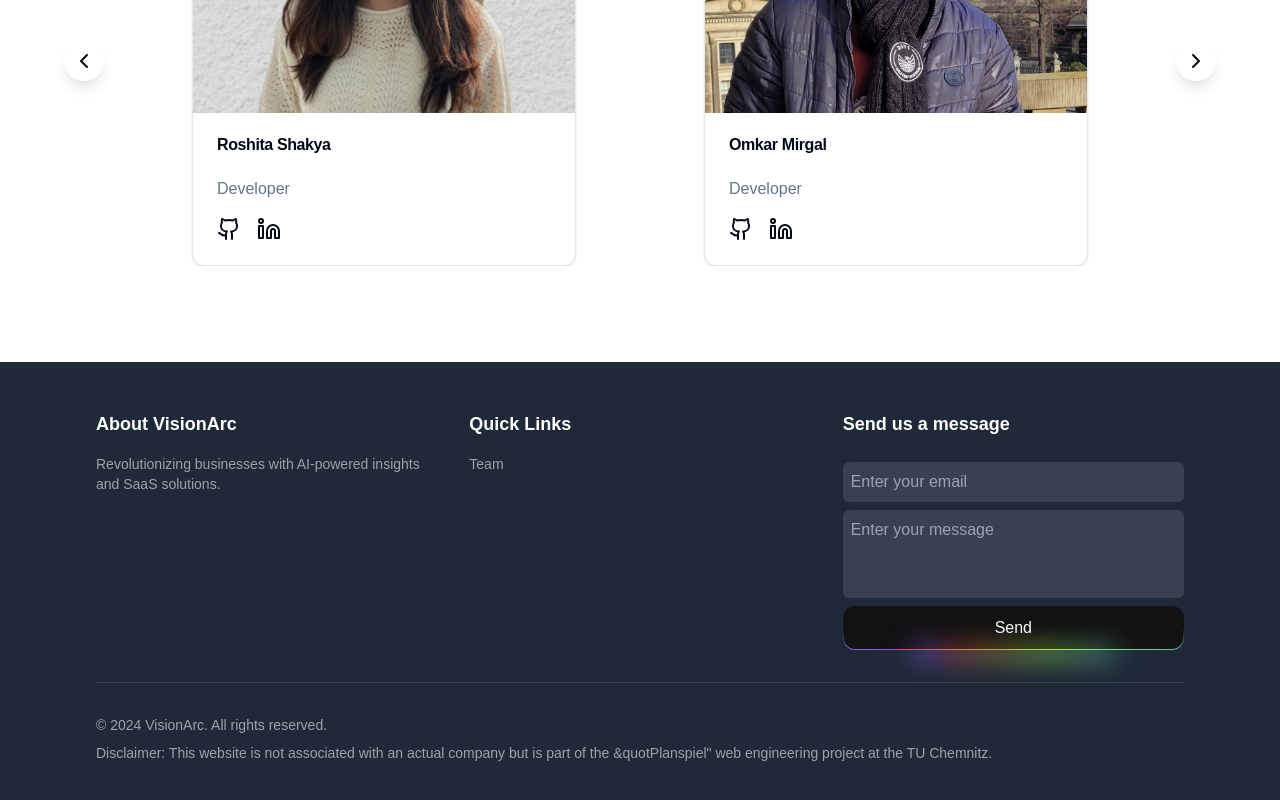
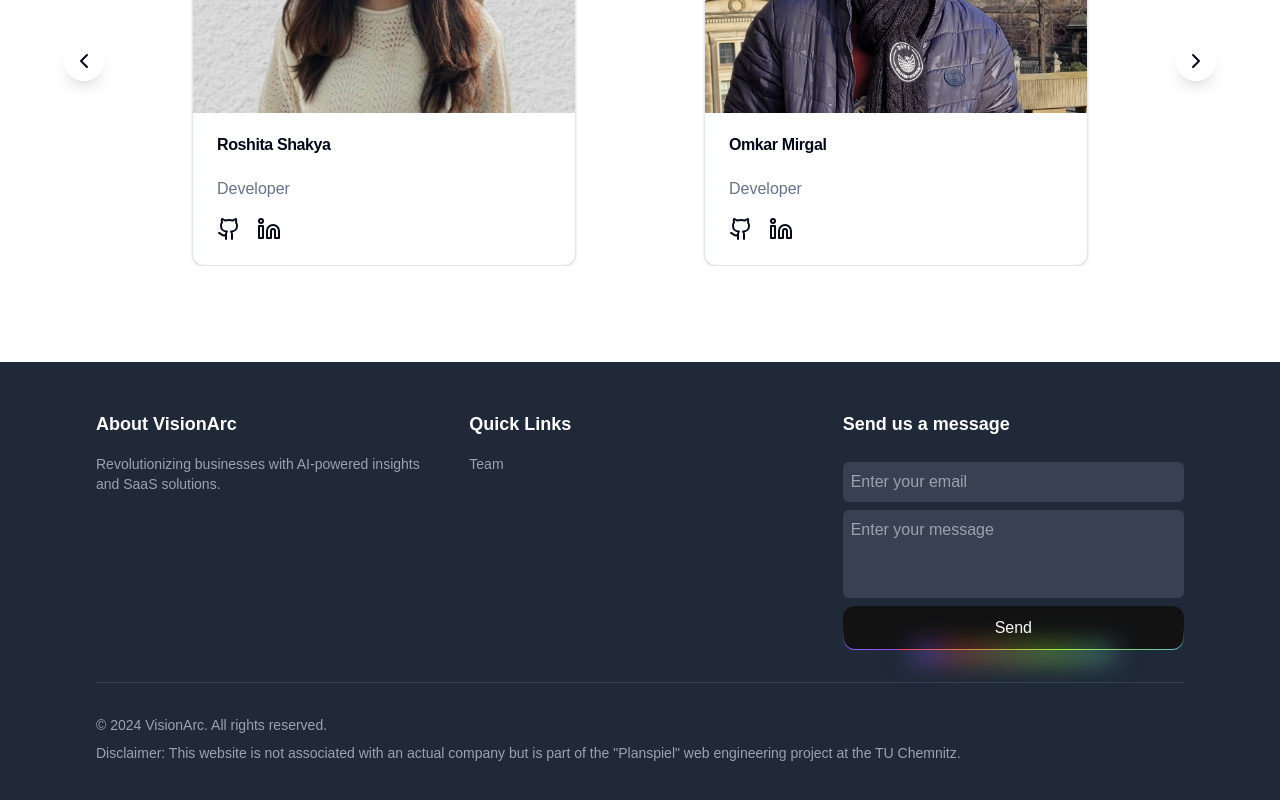
Before and after one commit to visionarc-chemnitz/v_arc, a Next.js app: page / in a window 1280 px wide. Shown: the part 1112-1912 px from the top of the page. Built offline with nearby package versions, Linux system fonts and the light colour scheme.

Commit message:
Disclaimer content missing ";"  added

```diff
--- a/components/landing-page.tsx
+++ b/components/landing-page.tsx
@@ -452,7 +452,7 @@ export function LandingPageComponent() {
                   © 2024 VisionArc. All rights reserved.
                 </p>
                 <p className="text-xs xs:text-sm text-gray-400 text-center xs:text-left">
-                  Disclaimer: This website is not associated with an actual company but is part of the &quotPlanspiel&quot; web engineering project at the TU Chemnitz.
+                  Disclaimer: This website is not associated with an actual company but is part of the &quot;Planspiel&quot; web engineering project at the TU Chemnitz.
                 </p>
               </div>
               {/* <div className="flex gap-4">
```
